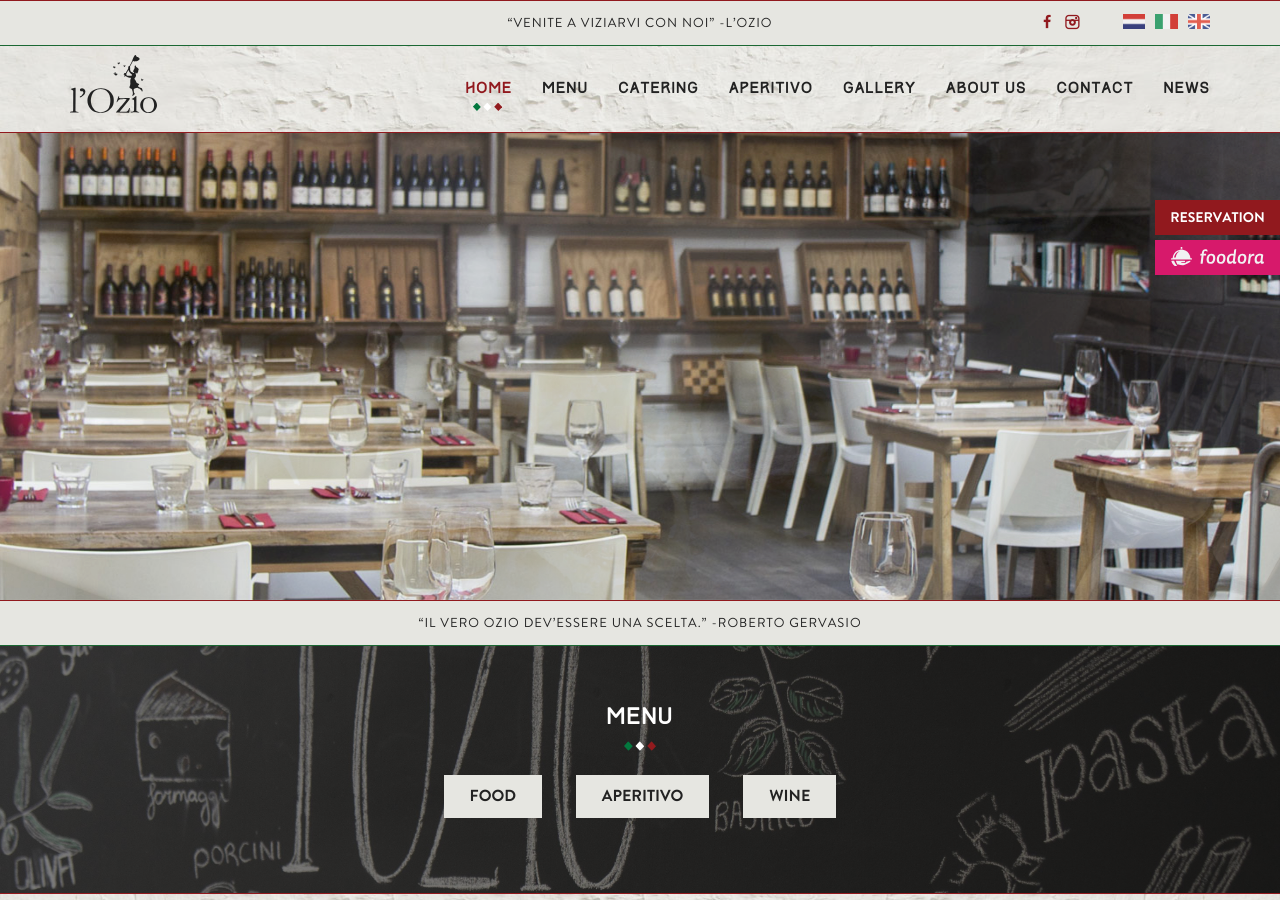
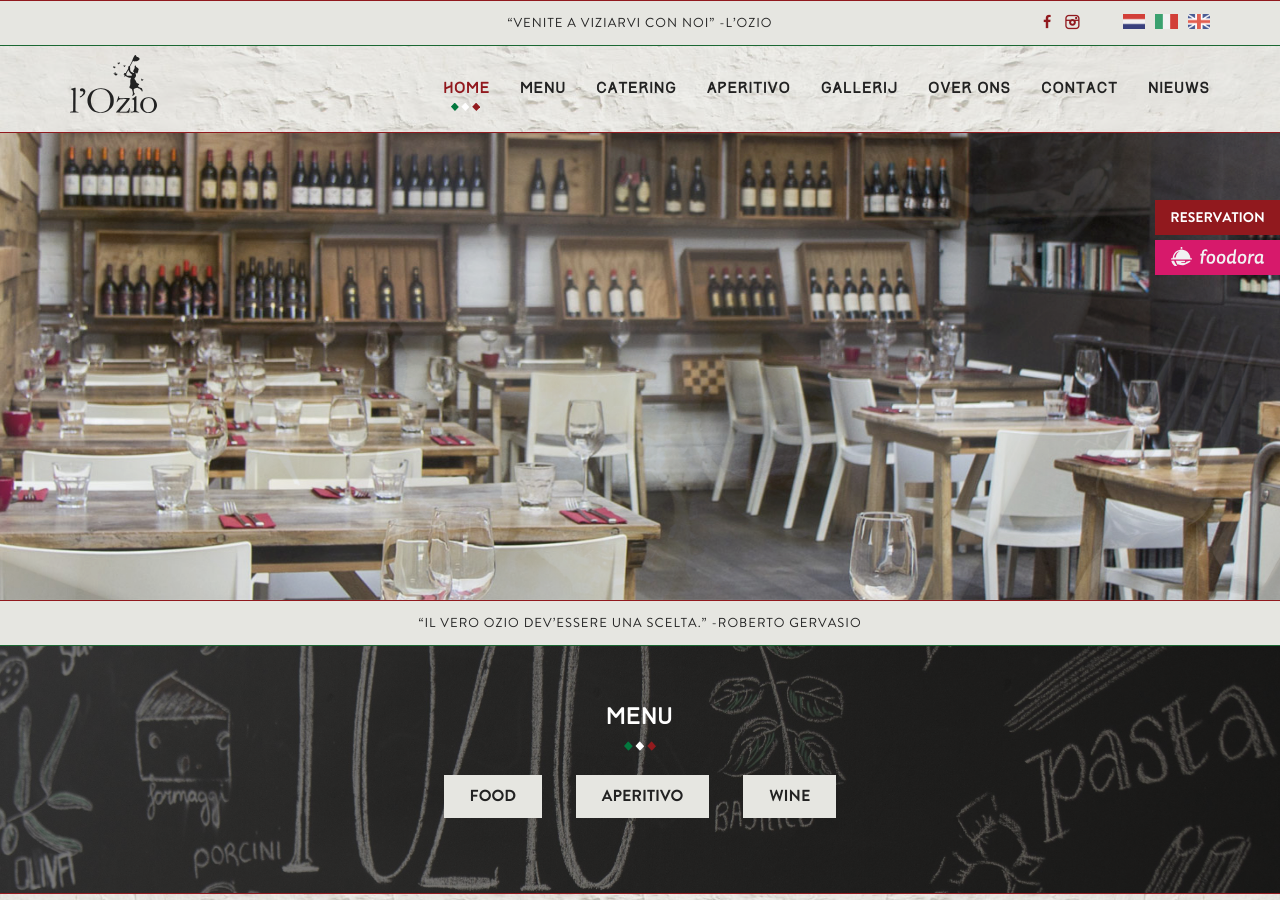
Before and after one commit to jhvanderschee/lozio_nl, a Jekyll site: the page built from index.md, in a window 1280 px wide and 900 px high. Built offline with Jekyll 4.4.1, drawn with Linux system fonts in a browser that asks for light colours.

Commit message:
Updated '/_includes/header.html' via CloudCannon

```diff
--- a/_includes/header.html
+++ b/_includes/header.html
@@ -17,10 +17,10 @@ if(getParameterByName('url')) {
               <li><a href="/#menu">Menu</a></li>
               <li {% if page.url == '/catering/' or page.url == '/catering/index.html' %}class="active"{% endif %}><a href="/#catering">Catering</a></li>
               <li {% if page.url == '/aperitivo/' or page.url == '/aperitivo/index.html' %}class="active"{% endif %}><a href="/#catering">Aperitivo</a></li>
-              <li><a href="/#gallery">Gallery</a></li>
-              <li {% if page.url == '/about/' or page.url == '/about/index.html' %}class="active"{% endif %}><a href="/about/">About us</a></li>
+              <li><a href="/#gallery">Gallerij</a></li>
+              <li {% if page.url == '/about/' or page.url == '/about/index.html' %}class="active"{% endif %}><a href="/about/">Over ons</a></li>
               <li><a href="/#contact">Contact</a></li>
-              <li {% if page.layout == 'post' or page.layout == 'blog' %}class="active"{% endif %}><a href="/news/">News</a></li>
+              <li {% if page.layout == 'post' or page.layout == 'blog' %}class="active"{% endif %}><a href="/news/">Nieuws</a></li>
 
       </ul>
 </div>
@@ -40,10 +40,10 @@ if(getParameterByName('url')) {
               <li><a href="#menu">Menu</a></li>
               <li {% if page.url == '/catering/' or page.url == '/catering/index.html' %}class="active"{% endif %}><a href="#catering">Catering</a></li>
               <li class="hidden-sm {% if page.url == '/aperitivo/' or page.url == '/aperitivo/index.html' %}active{% endif %}"><a href="/aperitivo">Aperitivo</a></li>
-              <li><a href="#gallery">Gallery</a></li>
-              <li {% if page.url == '/about/' or page.url == '/about/index.html' %}class="active"{% endif %}><a href="/about/">About us</a></li>
+              <li><a href="#gallery">Gallerij</a></li>
+              <li {% if page.url == '/about/' or page.url == '/about/index.html' %}class="active"{% endif %}><a href="/about/">Over ons</a></li>
               <li><a href="#contact">Contact</a></li>
-              <li {% if page.layout == 'post' or page.layout == 'blog' %}class="active"{% endif %}><a href="/news/">News</a></li>
+              <li {% if page.layout == 'post' or page.layout == 'blog' %}class="active"{% endif %}><a href="/news/">Nieuws</a></li>
             </ul>
           </div><!--/.nav-collapse -->
         </div><!--/.container -->
```
